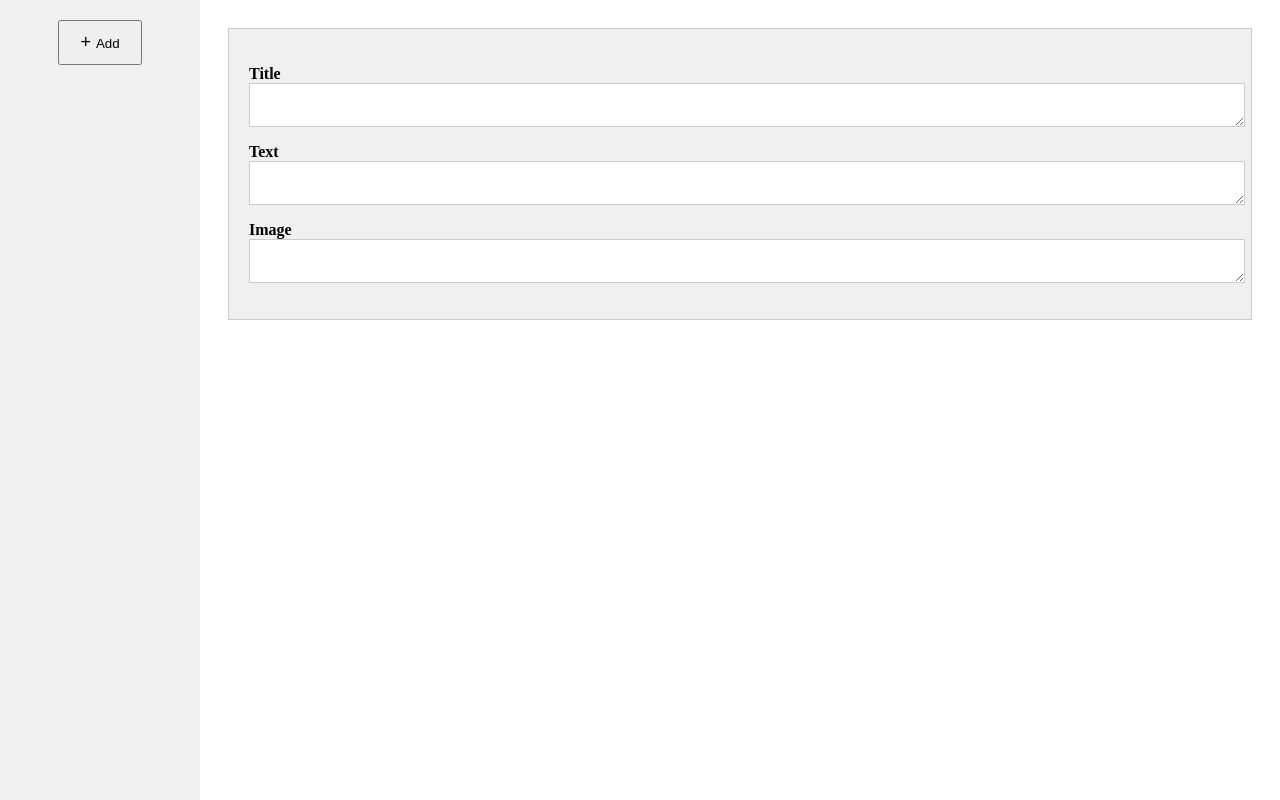
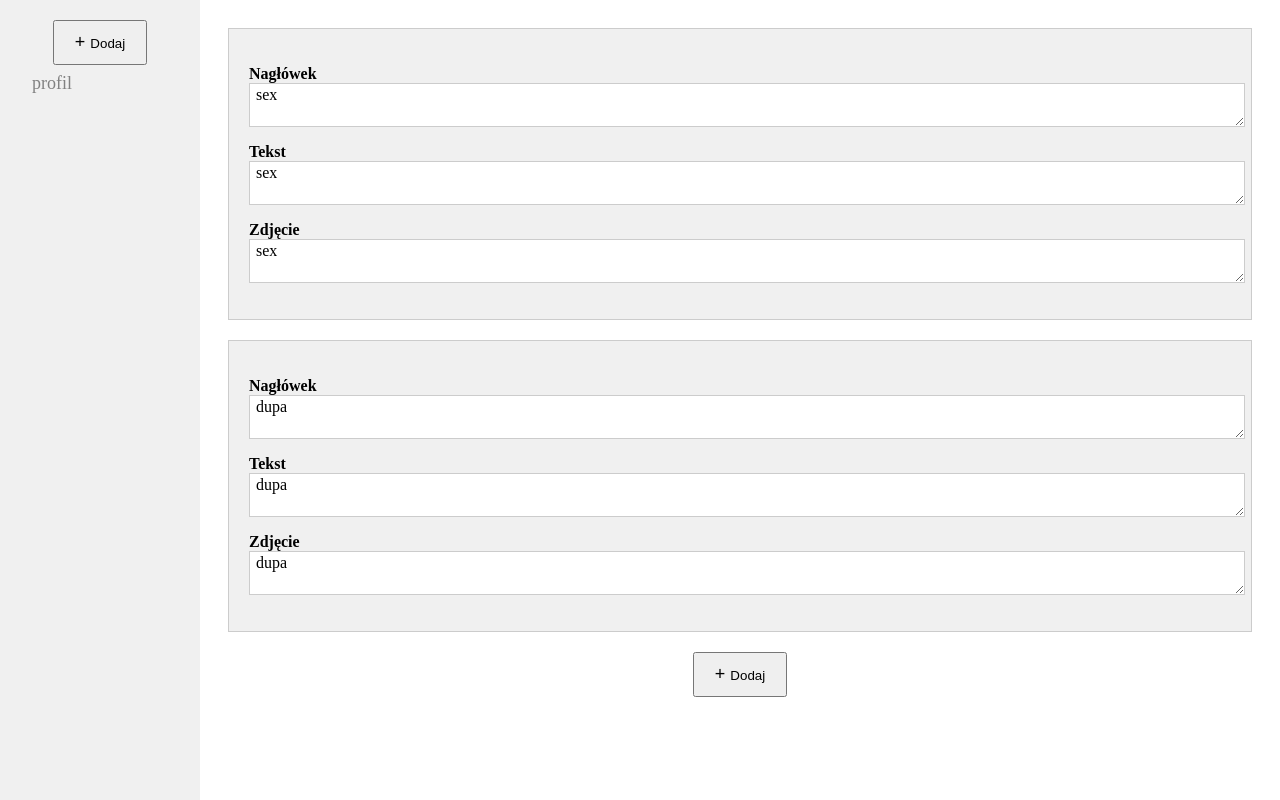
Before and after one commit to Enderjelen11/konarski_rekrutacja_app, a React (Vite) app: page / in a window 1280 px wide. Built offline with nearby package versions, Linux system fonts and the light colour scheme.

Commit message:
scalable react

```diff
--- /dev/null
+++ b/src/App.tsx
@@ -0,0 +1,13 @@
+import React,{useState} from 'react'
+import Sidenav from './Sidenav'
+import { FormsList } from './FormsList'
+
+export default function App(){
+    const classes:{name:string,slides:{title:string,text:string,image:string}[]}[] = [{name:'profil',slides:[{title:"sex",text:"sex",image:"sex"},{title:"dupa",text:"dupa",image:"dupa"}]}]
+    const [cClassIndx,selectClass] = useState(0)
+
+    return <>
+        <Sidenav classes={classes}/>
+        <FormsList slides={classes[cClassIndx].slides}/>
+    </>
+}
--- a/src/FormsList.tsx
+++ b/src/FormsList.tsx
@@ -1,12 +1,21 @@
 import React from 'react'
 
-export const FormsList = (props : {}) => {
+const Form = (props:{title:string,text:string,image:string}) => {
+    return <div className="form-box">
+        <p><strong>Nagłówek</strong> <span className="textarea" role="textbox" contentEditable>{props.title}</span></p>
+        <p><strong>Tekst</strong> <span className="textarea" role="textbox" contentEditable>{props.text}</span></p>
+        <p><strong>Zdjęcie</strong> <span className="textarea" role="textbox" contentEditable>{props.image}</span></p>
+    </div>
+}
+
+export const FormsList = (props : {slides:{title:string,text:string,image:string}[]}) => {
     return (
         <div className="main-content">
-          <div className="form-box">
-            <p><strong>Title</strong> <span className="textarea" role="textbox" contentEditable></span></p>
-            <p><strong>Text</strong> <span className="textarea" role="textbox" contentEditable></span></p>
-            <p><strong>Image</strong> <span className="textarea" role="textbox" contentEditable></span></p>
+            {props.slides.map((slide,i)=>{
+                return   <Form key={i} title={slide.title} text={slide.text} image={slide.image} />
+            })}
+          <div className="add-btn-container">
+            <button className="add-btn">Dodaj</button>
           </div>
         </div>
     )
--- a/src/Sidenav.tsx
+++ b/src/Sidenav.tsx
@@ -5,7 +5,7 @@ export default function Sidenav(props:{classes:{name:string}[]}) {
   return (
     <div className="sidenav">
       <div className="add-btn-container">
-        <button className="add-btn">Add</button>
+        <button className="add-btn">Dodaj</button>
       </div>
       <div className="class-profiles">
         {[...props.classes.map((profile,i)=>{
--- a/src/main.tsx
+++ b/src/main.tsx
@@ -1,12 +1,9 @@
-import React from 'react'
+import React,{useState} from 'react'
 import ReactDOM from 'react-dom/client'
-import Sidenav from './Sidenav'
-import { FormsList } from './FormsList'
+import App from './App'
 
-const classes:{name:string}[] = []
 ReactDOM.createRoot(document.getElementById('root') as HTMLElement).render(
   <React.StrictMode>
-    <Sidenav classes={classes}/>
-    <FormsList/>
+    <App/>
   </React.StrictMode>,
 )
```
